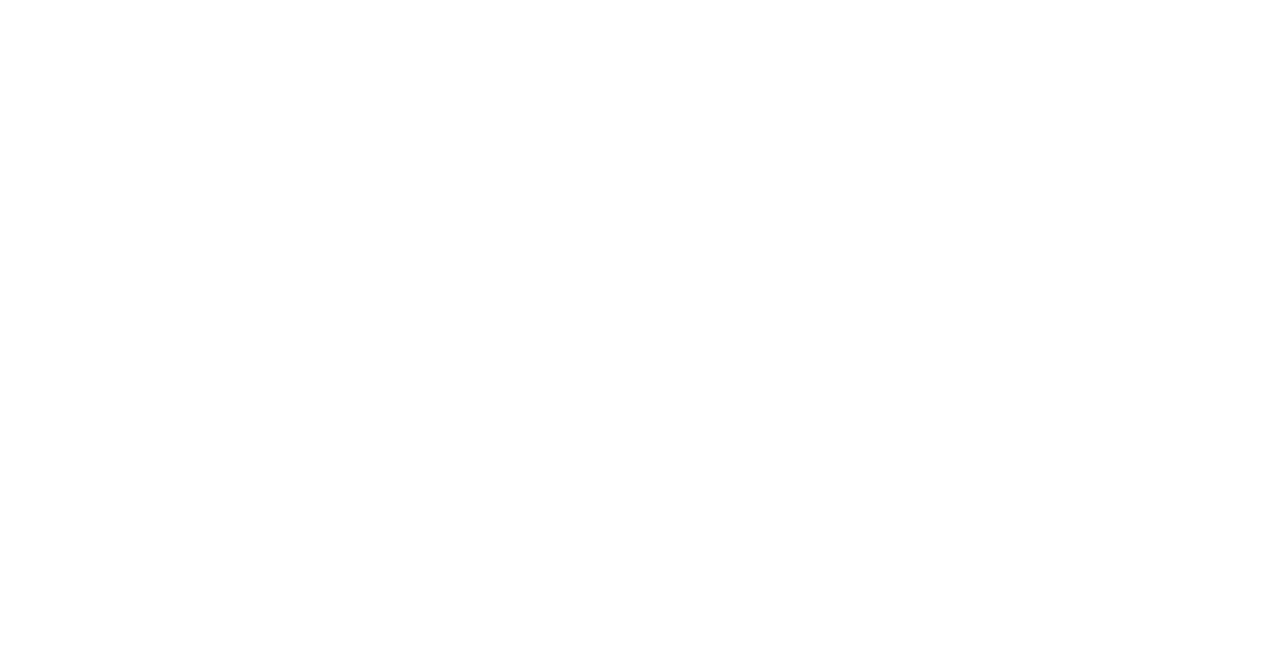
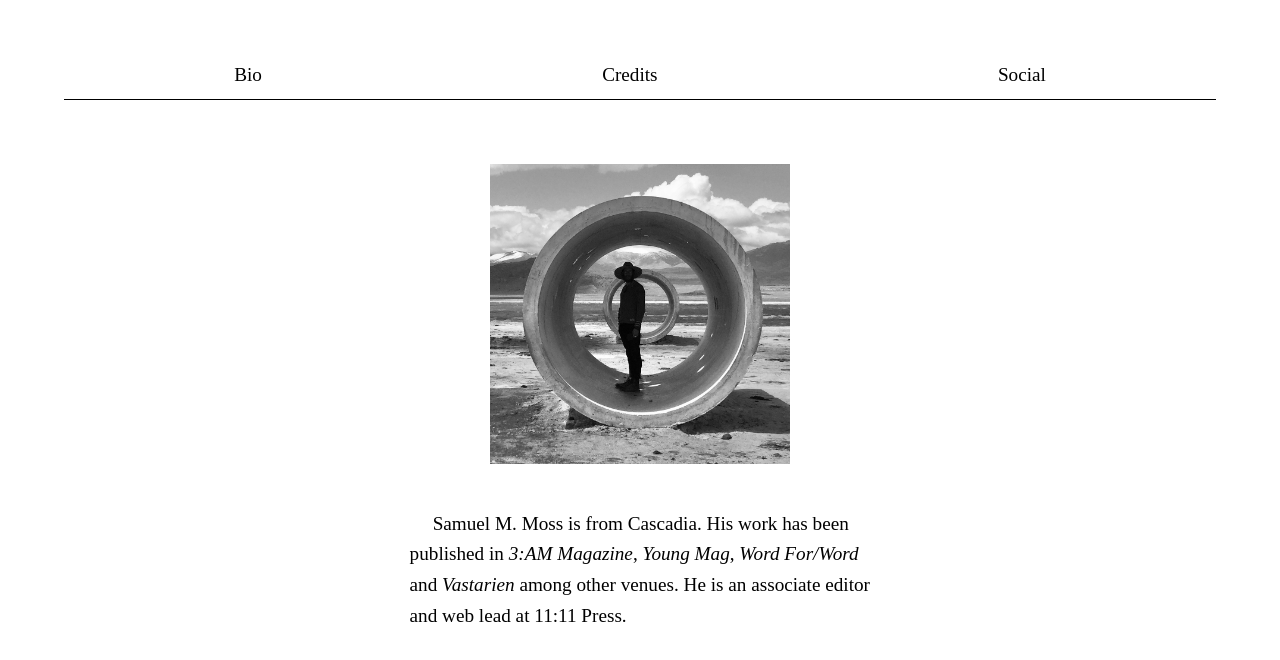
Before and after one commit to perfidiousscript/home_page, a Next.js app: page /bio in a window 1280 px wide. Shown: the top 660 px of the page. Built offline with nearby package versions, Linux system fonts and the light colour scheme.

Commit message:
readds bio

```diff
--- a/pages/bio.js
+++ b/pages/bio.js
@@ -5,5 +5,23 @@
 import Header from "../components/header.js";
 
 export default function Bio() {
-  return <></>;
+  return (
+    <div className={styles.content}>
+      <Header />
+      <div className={styles.bio}>
+        <Image
+          className={styles.bioImage}
+          src="/bio_img.jpg"
+          width="300"
+          height="300"
+        />
+        <div className={styles.bioBody}>
+          Samuel M. Moss is from Cascadia. His work has been published in{" "}
+          <i>3:AM Magazine</i>, <i>Young Mag</i>, <i>Word For/Word</i> and{" "}
+          <i>Vastarien</i> among other venues. He is an associate editor and web
+          lead at 11:11 Press.
+        </div>
+      </div>
+    </div>
+  );
 }
--- a/styles/Home.module.css
+++ b/styles/Home.module.css
@@ -13,6 +13,22 @@
 
 .content {
   position: fixed;
+}
+
+.bio {
+  margin: auto;
+  width: 50%;
+  display: flex;
+  flex-direction: column;
+  align-items: center;
+}
+
+.bioBody {
+  text-indent: 5%;
+  font-family: Fraunces;
+  font-size: larger;
+  padding: 7% 14%;
+  line-height: 1.6;
 }
 
 .text {
```
